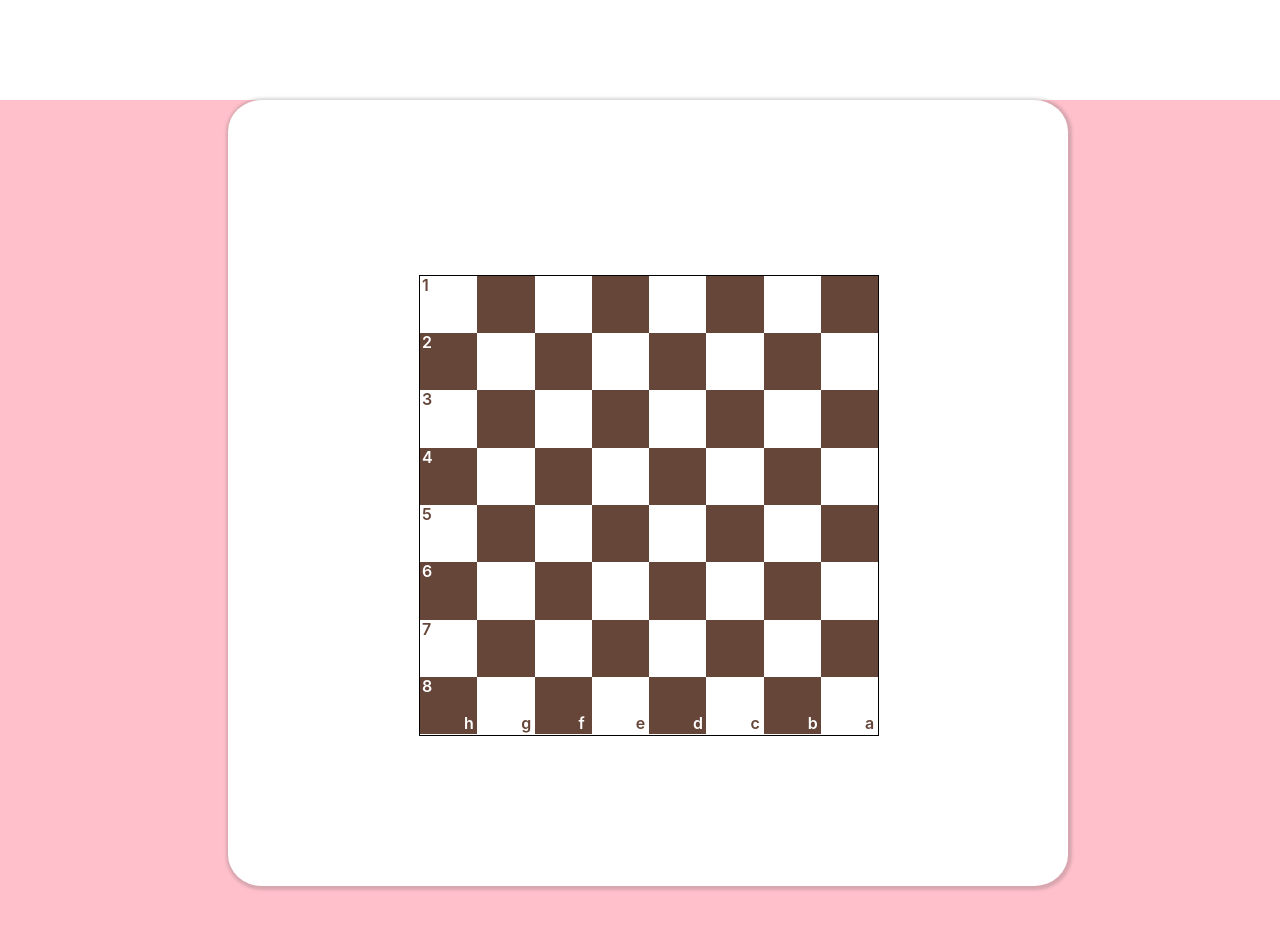
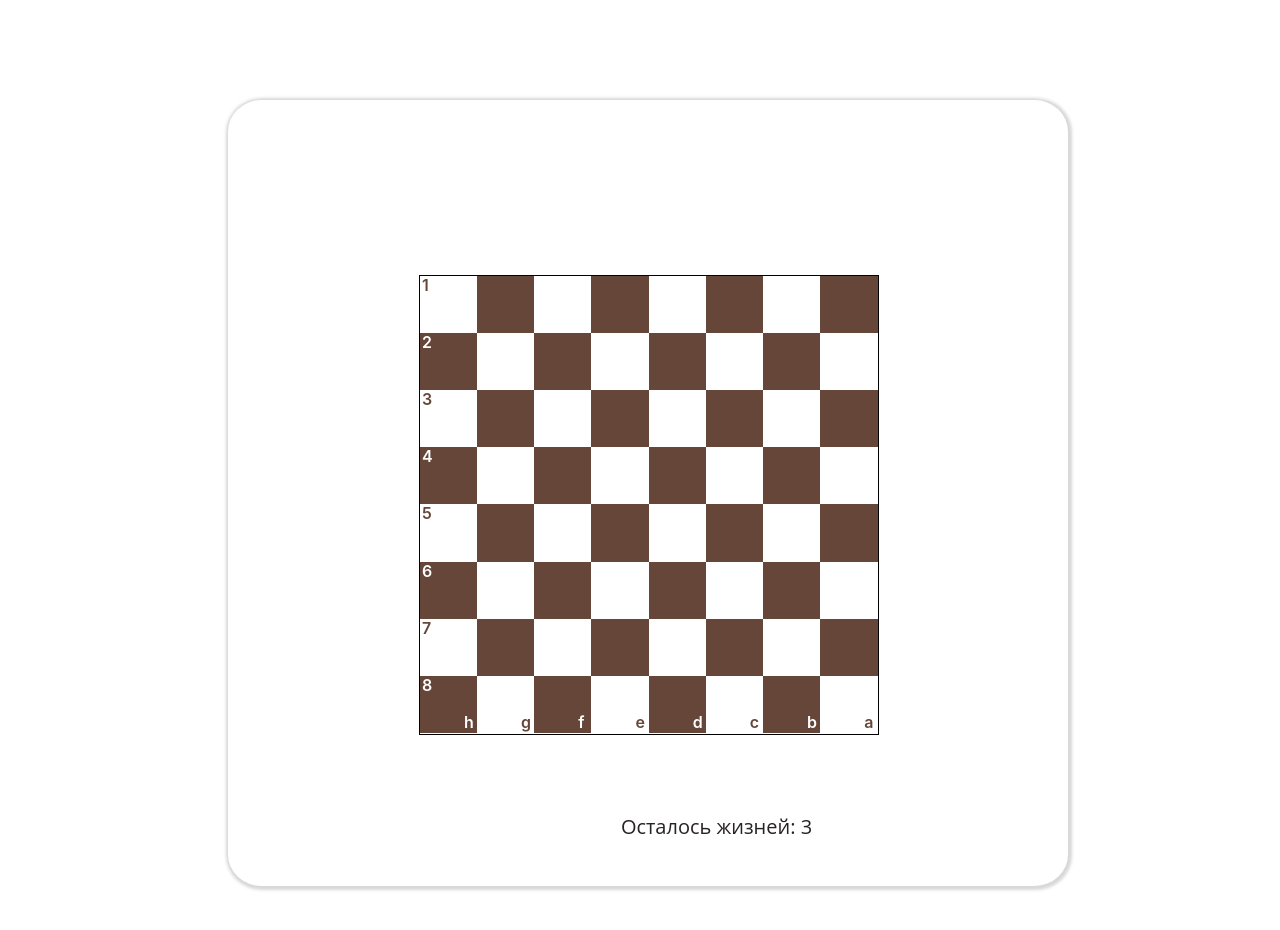
Before and after one commit to BDCasper/BM, a React (Create React App) app: page /tema1 in a window 1280 px wide. Shown: the top 930 px of the page. Built offline with nearby package versions, Linux system fonts and the light colour scheme; no server answers.

Commit message:
1 part gotov

```diff
--- a/src/App.css
+++ b/src/App.css
@@ -1,5 +1,4 @@
 .app {
     height: 1487px;
     width: 1440px;
-    background-color: pink;
 }
--- a/src/App.tsx
+++ b/src/App.tsx
@@ -11,6 +11,7 @@ function App() {
       <div id="chess-game">
         <BrowserRouter>
           <Routes>
+            <Route path="/" element={<h1>Main page</h1>} />
             <Route path="/tema1" element={<Panel />} />
           </Routes>
         </BrowserRouter>
@@ -20,4 +21,5 @@ function App() {
 }
 
 export default App;
-export const backend = "192.168.3.253:10000"
+//export const backend = "http://192.168.246.253:10000"
+ export const backend = "https://chess-leader-school.onrender.com"
--- a/src/components/Chessboard-chessboard/Chessboard/Chessboard.css
+++ b/src/components/Chessboard-chessboard/Chessboard/Chessboard.css
@@ -1,9 +1,9 @@
 #chessboard {
     display: grid;
-    grid-template-columns: repeat(8, 57.3px);
-    grid-template-rows: repeat(8, 57.3px);
+    grid-template-columns: repeat(8, 57.2px);
+    grid-template-rows: repeat(8, 57.2px);
     width: 458px;
-    height: 459px;
+    height: 458px;
     background-color: rgb(255, 255, 255);
     border: 1px rgb(0, 0, 0) solid;
 }
@@ -64,3 +64,10 @@
 .modal > .modal-body > .checkmate-body > button:hover {
     cursor: pointer;
 }
+
+.lives {
+    font-family: 'Open Sans';font-size: 20px;font-weight: normal;color: #282323;
+    margin-left: 201px;
+    margin-top: 80px;
+    width: 200px;
+}
--- a/src/components/Chessboard-chessboard/Chessboard/Chessboard.tsx
+++ b/src/components/Chessboard-chessboard/Chessboard/Chessboard.tsx
@@ -16,54 +16,89 @@ interface Props {
   pieces: Piece[];
   fenComponents: boardCompanents;
   setSolved: (sol: number) => any;
-  solved: number
+  solved: number;
+  lengthOfArray: number;
 }
 
 let totalTurns = 0;
 
-export default function Chessboard({playMove, pieces, fenComponents, setSolved, solved} : Props) {
+export default function Chessboard({playMove, pieces, fenComponents, setSolved, solved, lengthOfArray} : Props) {
   const [activePiece, setActivePiece] = useState<HTMLElement | null>(null);
   const [grabPosition, setGrabPosition] = useState<Position>(new Position(-1, -1));
+  const [lives, setLives] = useState<number>(3);
   const chessboardRef = useRef<HTMLDivElement>(null);
 
+
+  const botMove = async(botPosition:Position[]) => {
+      const botMove = pieces.find((p) => p.samePosition(botPosition[0]));
+      botMove?.possibleMoves?.push(botPosition[1]);
+      if(botMove) playMove(botMove.clone(), botPosition[1]);
+
+    return true;
+  }
+
+
   const playMoveFunction = async (pos1: Position, pos2: Position, currentPiece: Piece) => {
-    let botPosition: Position[] = [];
 
-    await fetch( `http://${backend}/api/checkmove` /*backend*/, {
+    await fetch( `${backend}/api/checkmove` /*backend*/, {
       method: "POST",
       headers: { 'Content-Type': 'application/json' },
             // credentials: 'include',
             body: JSON.stringify({
-                id: solved+1,
+                id: lengthOfArray - solved + 1,
                 turn: totalTurns,
                 team: currentPiece.skin,
-                move: [pos1,pos2]
+                move: [pos1,pos2],
+                lives: lives
             })
     }).then((response) => {
       if (response && response.status === 200) {
         response.json().then((data) => {
+          console.log(data)
           if (data.correct === "yes") {
-
             playMove(currentPiece.clone(), pos2)
+            setLives(3);
             if (data.botMove === "WIN") {
-              setSolved(solved+1);
-              totalTurns = 0;
+              if (solved - 1 === 0) {
+                  //alert("ЗАДАЧИ ЗАКОНЧИЛИСЬ\nПЕРЕЗАГРУЖАЮ СТРАНИЦУ");
+                  window.location.reload();
+              } else {
+                setSolved(solved - 1);
+                totalTurns = 0;
+              }
             } else {
-              botPosition = [new Position(data.botMove[0].x, data.botMove[0].y), new Position(data.botMove[1].x, data.botMove[1].y)];
-              setTimeout(() => {
-                const botMove = pieces.find((p) => p.samePosition(botPosition[0]));
-                botMove?.possibleMoves?.push(botPosition[1]);
-                if(botMove) playMove(botMove.clone(), botPosition[1]);
-              },300)
+              const botPosition = [new Position(data.botMove[0].x, data.botMove[0].y), new Position(data.botMove[1].x, data.botMove[1].y)];
+              botMove(botPosition);
             }
           } else {
-            alert("ДАЛБАЕБ НАХУЙ НАУЧИСЬ ИГРАТЬ")
             totalTurns--;
+            setLives(lives - 1)
+            if (data.solution)
+            {
+              const rightPosition = [new Position(data.solution[0].x, data.solution[0].y), new Position(data.solution[1].x, data.solution[1].y)];
+              botMove(rightPosition);
+              totalTurns++;
+              setLives(3);
+              if (data.botMove === "WIN") {
+                if (solved - 1 === 0) {
+                    //alert("ЗАДАЧИ ЗАКОНЧИЛИСЬ\nПЕРЕЗАГРУЖАЮ СТРАНИЦУ");
+                    window.location.reload();
+                } else {
+                  setSolved(solved - 1);
+                  totalTurns = 0;
+                }
+              } else {
+                const botPosition = [new Position(data.botMove[0].x, data.botMove[0].y), new Position(data.botMove[1].x, data.botMove[1].y)];
+                botMove(botPosition);
+              }
+
+            }
           }
         })
       }
     })
   }
+
 
   function clickPiece(e: React.MouseEvent) {
     const element = e.target as HTMLElement;
@@ -98,8 +133,7 @@ export default function Chessboard({playMove, pieces, fenComponents, setSolved,
         const currentPiece = pieces.find((p) =>
           p.samePosition(grabPosition)
         );
-
-        if (currentPiece) {
+        if (currentPiece && currentPiece?.possibleMoves?.some(p => p.samePosition(new Position(x, y)))) {
           totalTurns++;
           playMoveFunction(grabPosition, new Position(x,y), currentPiece);
         }
@@ -136,6 +170,7 @@ export default function Chessboard({playMove, pieces, fenComponents, setSolved,
         ref={chessboardRef}
       >
         {board}
+        <div className="lives">Осталось жизней: {lives}</div>
       </div>
     </>
   );
--- a/src/components/Chessboard-chessboard/Referee-main/Referee.tsx
+++ b/src/components/Chessboard-chessboard/Referee-main/Referee.tsx
@@ -11,6 +11,7 @@ interface RefereeProps {
     setSolved: (solved: number) => any;
     fenCode: string;
     solved: number;
+    lengthOfArray: number;
 }
 
 interface fenComponents {
@@ -20,7 +21,7 @@ interface fenComponents {
     enPassantSquare: string | null;
 }
 
-const Referee: React.FC<RefereeProps> = ({setSolved, fenCode, solved}) => {
+const Referee: React.FC<RefereeProps> = ({setSolved, fenCode, solved, lengthOfArray}) => {
 
     const [promotionPawn, setPromotionPawn] = useState<Piece>();
     const modalRef = useRef<HTMLDivElement>(null);
@@ -121,6 +122,7 @@ const Referee: React.FC<RefereeProps> = ({setSolved, fenCode, solved}) => {
         let playedMoveIsValid = false;
 
         const validMove = playedPiece.possibleMoves?.some(m => m.samePosition(destination));
+        console.log(board.totalTurns)
 
         if (!validMove) return false;
         const enPassantMove = isEnPassantMove(
@@ -267,7 +269,7 @@ const Referee: React.FC<RefereeProps> = ({setSolved, fenCode, solved}) => {
                 </div>
             </div>
             <Chessboard playMove={playMove}
-                pieces={board.pieces} fenComponents={newboard} setSolved={setSolved} solved={solved}/>
+                pieces={board.pieces} fenComponents={newboard} setSolved={setSolved} solved={solved} lengthOfArray={lengthOfArray}/>
         </>
     )
 }
--- a/src/components/Chessboard-panel/Panel.tsx
+++ b/src/components/Chessboard-panel/Panel.tsx
@@ -12,12 +12,13 @@ export default function Panel() {
   useEffect(() => {
     (
       async () => {
-        await fetch( `http://${backend}/api/tema1` /*backend*/, {
+        await fetch( `${backend}/api/tema1` /*backend*/, {
           headers: { 'Content-Type': 'application/json' },
           // credentials: 'include'
         }).then((res) => {
           if (res && res.status === 200) {
           res.json().then((data) => data.map((fen: any) => fen.fen)).then((fens) => setArrayOfFens(fens))
+
           } else {
             console.log("No FEN :(")
           }
@@ -29,7 +30,7 @@ export default function Panel() {
   useEffect(() => {
     (
       async () => {
-        setCurrentFen(arrayOfFens[solved]);
+        solved > 0 ? setCurrentFen(arrayOfFens[arrayOfFens.length - solved]) : console.log("Жду");
       }
     )();
   },[solved]);
@@ -37,7 +38,8 @@ export default function Panel() {
   useEffect(() => {
     (
       async () => {
-        setCurrentFen(arrayOfFens[solved]);
+        setCurrentFen(arrayOfFens[0]);
+        setSolved(arrayOfFens.length);
       }
     )();
   },[arrayOfFens])
@@ -48,7 +50,7 @@ export default function Panel() {
         <div id="panel">
 
           <div id="referee">
-            <Referee fenCode={fenCode} setSolved={setSolved} solved={solved}/>
+            <Referee fenCode={fenCode} setSolved={setSolved} solved={solved} lengthOfArray={arrayOfFens.length}/>
           </div>
 
         </div>
```
Also changed, not shown: src/components/Chessboard-panel/Panel.css (line endings or trailing spaces).
